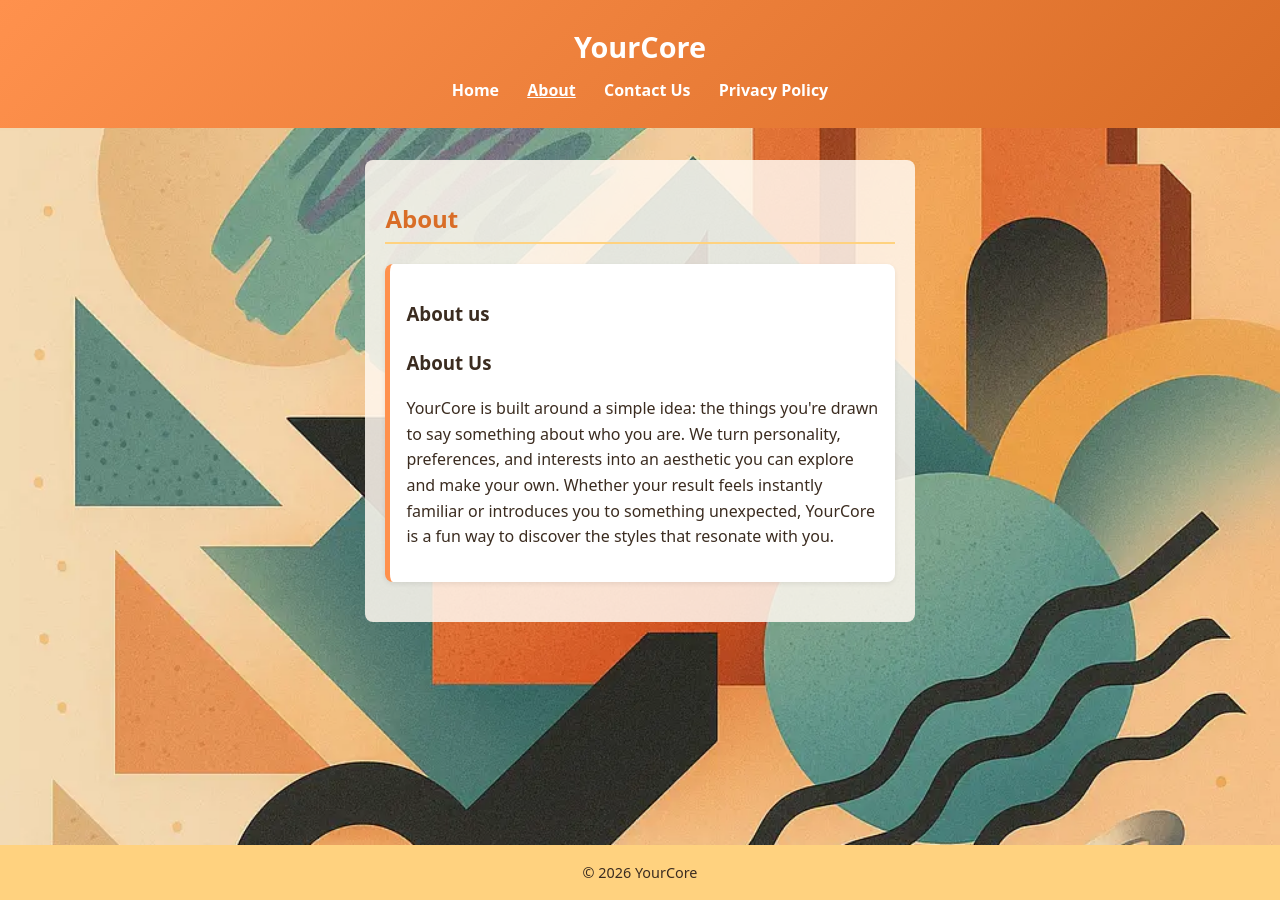
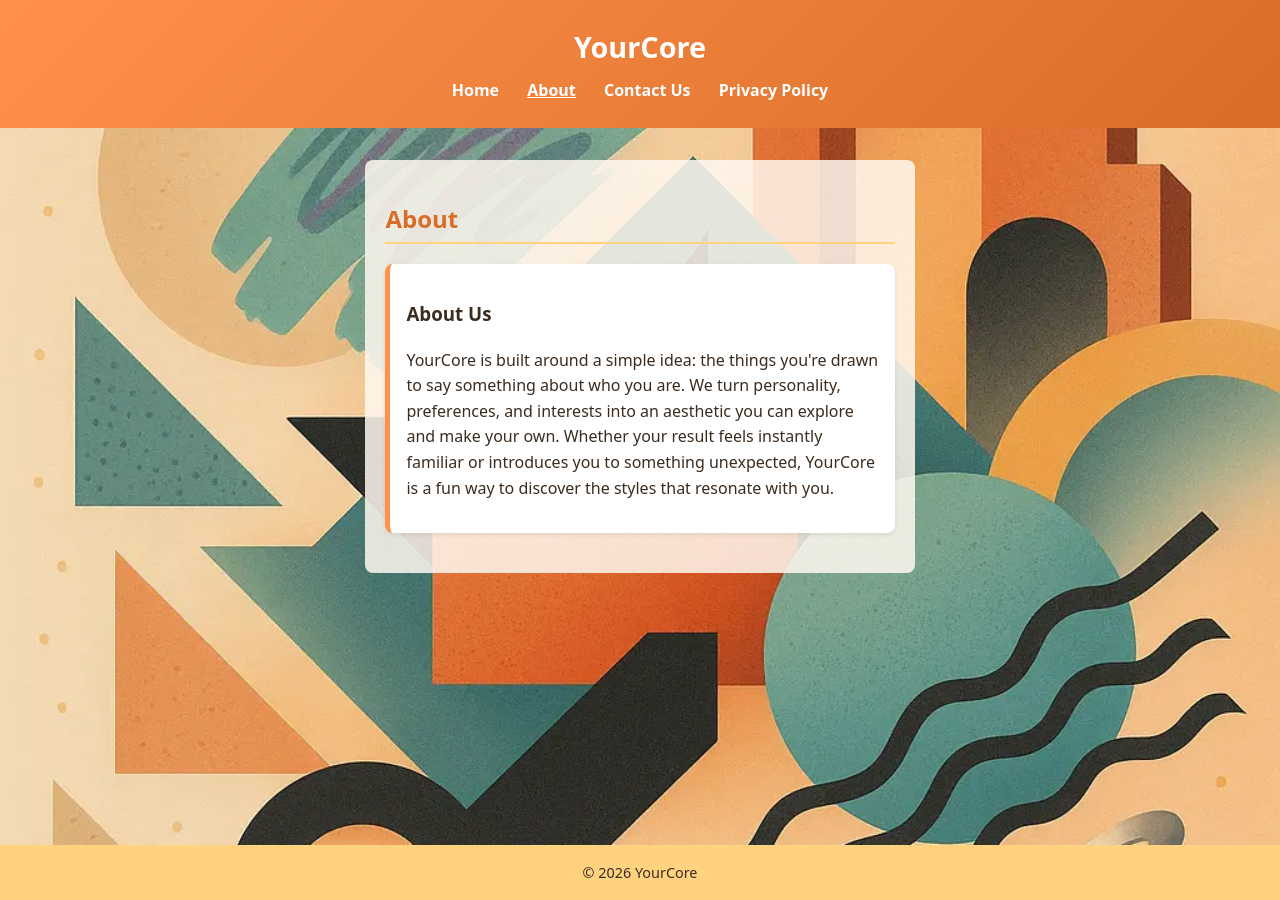
Before and after one commit to TylerVanBuren/tylervanburen.github.io, a Jekyll site: the page built from docs/about.html, in a window 1280 px wide. Built offline with Jekyll 4.4.1, drawn with Linux system fonts in a browser that asks for light colours.

Commit message:
Update about.html

```diff
--- a/docs/about.html
+++ b/docs/about.html
@@ -5,8 +5,8 @@ heading: About
 ---
 
 <div class="card">
-  <h3>About us</h3>
-  <p> <h3>About Us</h3>
+  <h3>About Us</h3>
+  <p>
     YourCore is built around a simple idea: the things you're drawn to
     say something about who you are. We turn personality, preferences,
     and interests into an aesthetic you can explore and make your own.
```
